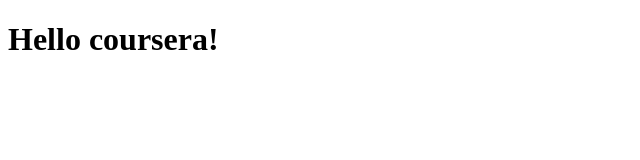
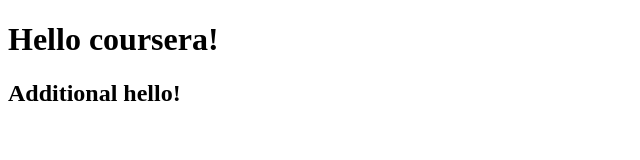
Before and after one commit to courseracourse/coursera_assign_1, a plain HTML site: page site/index.html in a window 1280 px wide. Shown: the whole page, without its empty margins (0-640 px from the left). Drawn offline with Linux system fonts and the light colour scheme.

Commit message:
Small additions

```diff
--- a/site/index.html
+++ b/site/index.html
@@ -5,5 +5,6 @@
 </head>
 <body>
   <h1>Hello coursera!</h1>
+  <h2>Additional hello!</h2>
 </body>
 </html>
```
